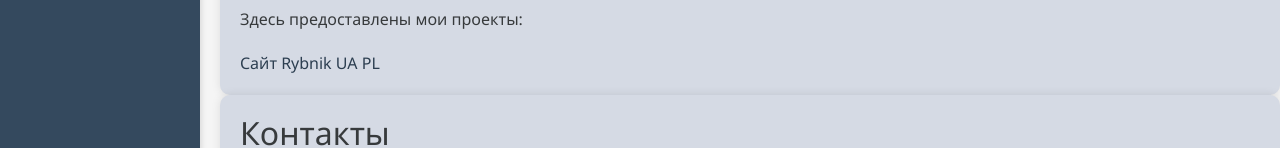
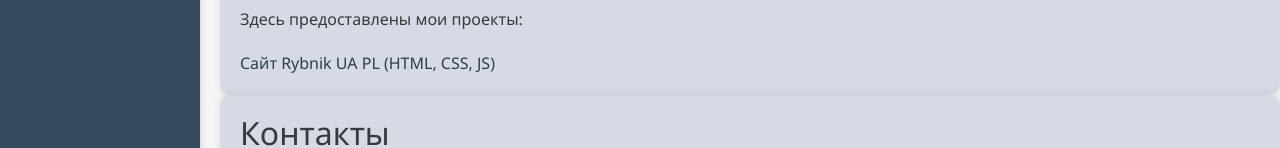
Before and after one commit to wcsandro/anatoliisoloviov, a plain HTML site: page index.html in a window 1280 px wide. Shown: the part 456-604 px from the top of the page. Drawn offline with Linux system fonts and the light colour scheme.

Commit message:
Add files via upload

```diff
--- a/index.html
+++ b/index.html
@@ -40,7 +40,7 @@
     <section id="portfolio" style="clear: both;" class="">
         <h2>Портфолио</h2>
         <p>Здесь предоставлены мои проекты:</p>
-        <a href="http://rybnikuapl.github.io/Rybnik/" target="_blank">Сайт Rybnik UA PL</a>
+        <a href="http://rybnikuapl.github.io/Rybnik/" target="_blank">Сайт Rybnik UA PL (HTML, CSS, JS)</a>
     </section>
 
     <section id="contact" style="clear: both;">
```
